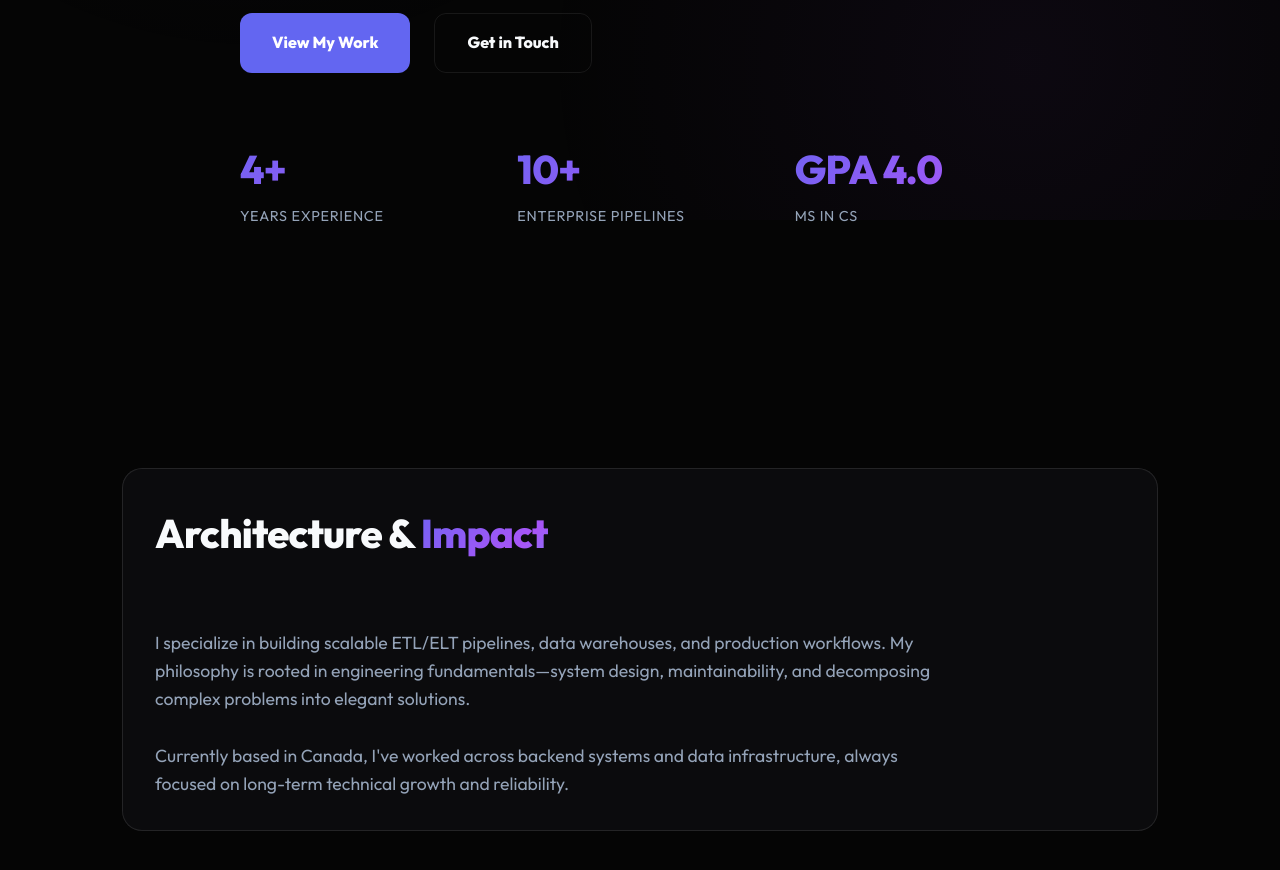
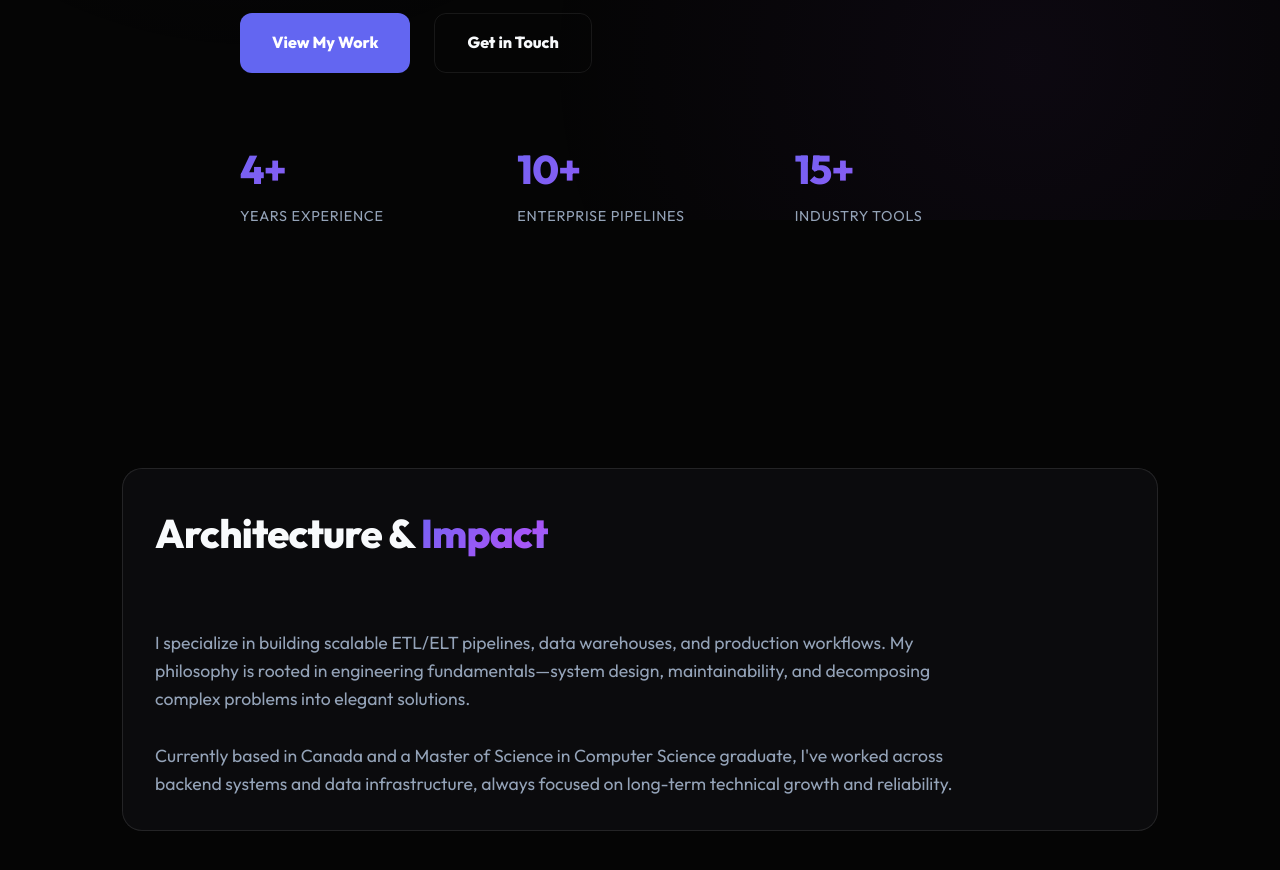
Before and after one commit to sarthak-gautam-git/portfolio, a website built with Vite: page index.html in a window 1280 px wide. Shown: the part 580-1450 px from the top of the page. Built offline with nearby package versions, Linux system fonts and the light colour scheme.

Commit message:
update: replace GPA 4.0 with Industry Tools highlight in hero section

```diff
--- a/index.html
+++ b/index.html
@@ -58,8 +58,8 @@
                         <p>Enterprise Pipelines</p>
                     </div>
                     <div class="stat-item">
-                        <h3 class="gradient-text">GPA 4.0</h3>
-                        <p>MS in CS</p>
+                        <h3 class="gradient-text">15+</h3>
+                        <p>Industry Tools</p>
                     </div>
                 </div>
             </div>
@@ -77,7 +77,8 @@
                         My philosophy is rooted in engineering fundamentals—system design, maintainability, and
                         decomposing complex problems into elegant solutions.
                         <br><br>
-                        Currently based in Canada, I've worked across backend systems and data infrastructure, always
+                        Currently based in Canada and a Master of Science in Computer Science graduate, I've worked
+                        across backend systems and data infrastructure, always
                         focused on long-term technical growth and reliability.
                     </p>
                 </div>
```
